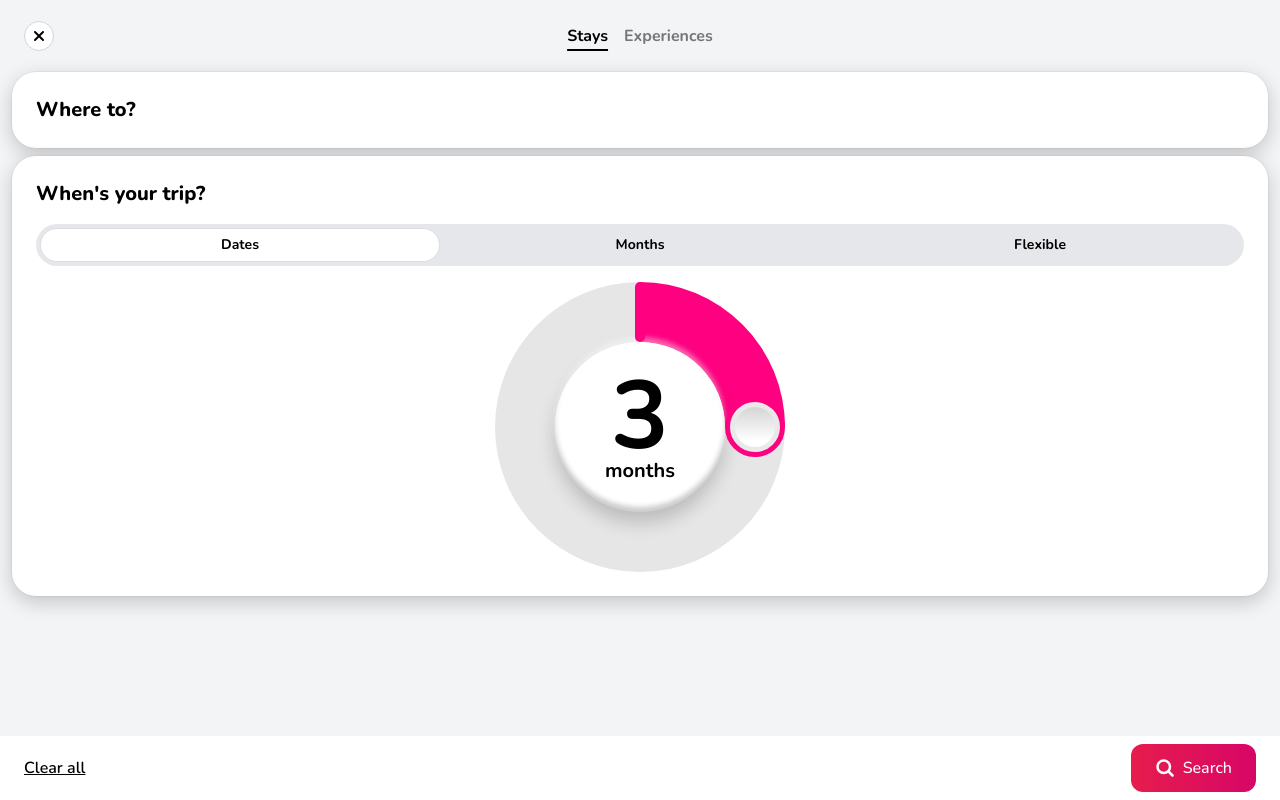
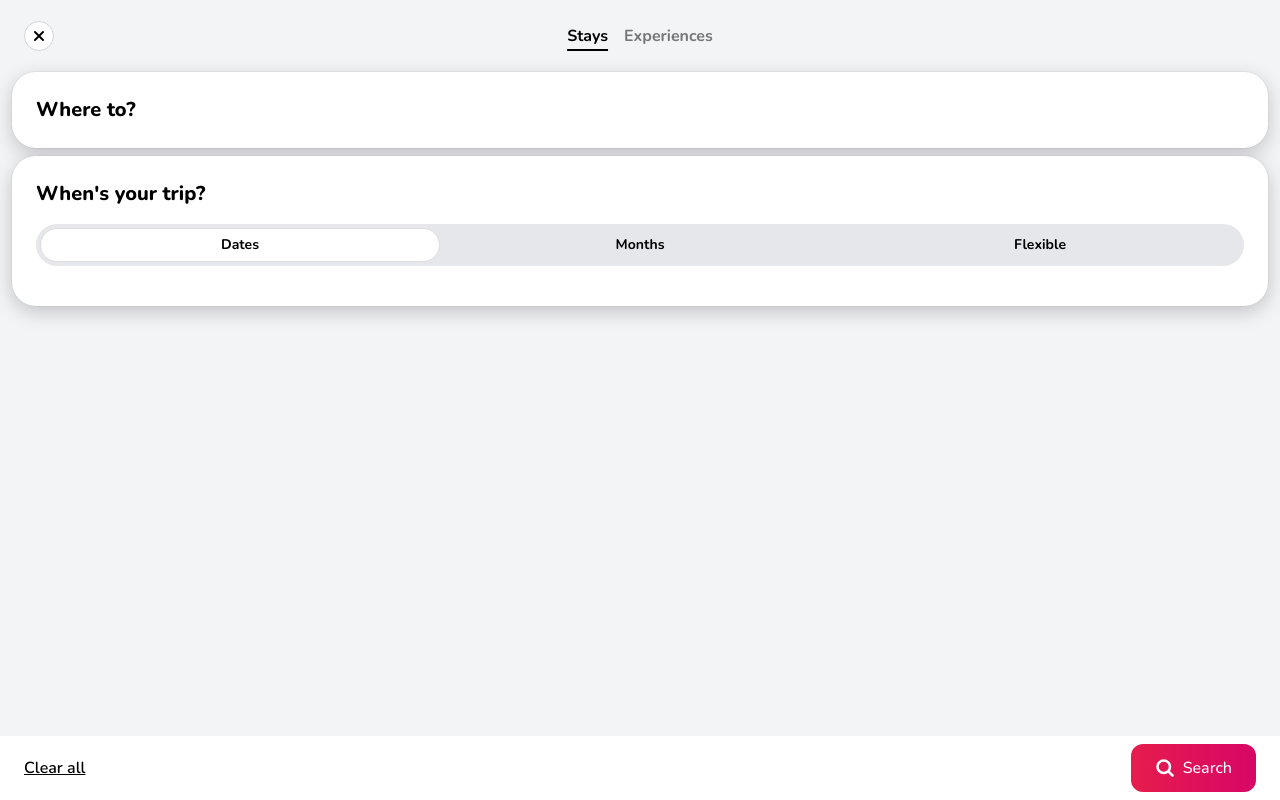
Before and after one commit to FranciscoJavierMartin/airbnb-tailwindcss, a Nuxt app: page / in a window 1280 px wide. Built offline with nearby package versions, Linux system fonts and the light colour scheme.

Commit message:
Update text

```diff
--- a/components/search-modal/when-trip-dates.vue
+++ b/components/search-modal/when-trip-dates.vue
@@ -1,324 +1,3 @@
 <template>
-  <div class="">
-    <div class="relative flex aspect-[1] max-h-[290px] min-h-[230px] mx-auto w-full min-w-[230px] max-w-[290px] flex-shrink-0 flex-grow-0 rounded-full">
-      <div ref="wrapper" class="input-range--circular">
-        <div class="input-range__text">
-          <div class="font-bold text-8xl">{{ value }}</div>
-          <div class="-mt-2 text-xl font-bold">{{ monthText }}</div>
-        </div>
-        <output
-          ref="output"
-          class="input-range--circular-output"
-          tabindex="0"
-          @keydown.prevent="updateValue"
-          @pointermove="movePointer"
-        />
-        <input
-          ref="input-range"
-          type="range"
-          class="input-range"
-          min="1"
-          max="12"
-          step="1"
-          data-range="circular"
-          hidden
-          v-model="value"
-        />
-      </div>
-    </div>
-  </div>
+  <div class=""></div>
 </template>
-
-<script setup lang="ts">
-import { ref, useTemplateRef, reactive, computed } from 'vue';
-
-type Settings = {
-  offset: number;
-  varThumb: string;
-};
-
-const defaultSettings: Settings = {
-  offset: -90,
-  varThumb: '--rng-thumb-w',
-};
-
-const inputRangeElement = useTemplateRef<HTMLInputElement>('input-range');
-const outputElement = useTemplateRef<HTMLOutputElement>('output');
-const wrapperElement = useTemplateRef<HTMLDivElement>('wrapper');
-const settings: Settings & DOMStringMap = defaultSettings as any;
-const center = reactive<{ x: number; y: number }>({ x: 0, y: 0 });
-const value = ref<number>(3);
-const monthText = computed<string>(() =>
-  value.value > 1 ? 'months' : 'month',
-);
-
-function stringToType(obj: DOMStringMap): DOMStringMap {
-  const object = Object.assign({}, obj);
-  Object.keys(object).forEach((key) => {
-    if (typeof object[key] === 'string' && object[key].charAt(0) === ':') {
-      object[key] = JSON.parse(object[key].slice(1));
-    }
-  });
-  return object;
-}
-
-function uuid(): string {
-  return (([1e7] as any) + -1e3 + -4e3 + -8e3 + -1e11).replace(
-    /[018]/g,
-    (c: number) => {
-      return (
-        c ^
-        (crypto.getRandomValues(new Uint8Array(1))[0] & (15 >> (c / 4)))
-      ).toString(16);
-    },
-  );
-}
-
-function rotate(x: number, y: number): number {
-  return (Math.atan2(y - center.y, x - center.x) * 180) / Math.PI;
-}
-
-function setCenter(): void {
-  const rect = wrapperElement.value!.getBoundingClientRect();
-  center.x = rect.left + rect.width / 2;
-  center.y = rect.top + rect.height / 2;
-}
-
-function updateCircle(start: number = 0): void {
-  let angle: number = start;
-  let rad: number =
-    360 /
-    (parseInt(inputRangeElement.value!.max, 10) -
-      parseInt(inputRangeElement.value!.min, 10));
-  let end: number = angle - settings.offset;
-
-  if (end < 0) {
-    end = end + 360;
-  }
-
-  if (start) {
-    inputRangeElement.value!.value = Math.ceil(end / rad).toString();
-  }
-
-  wrapperElement.value!.dataset.value = inputRangeElement.value?.value;
-  value.value = parseInt(inputRangeElement.value!.value, 10);
-  wrapperElement.value?.style.setProperty('--angle', `${angle}deg`);
-  wrapperElement.value?.style.setProperty('--gradient-end', `${end}deg`);
-}
-
-function movePointer(event: PointerEvent): void {
-  updateCircle(rotate(event.pageX, event.pageY));
-}
-
-function updateValue(event: KeyboardEvent): void {
-  switch (event.key) {
-    case 'ArrowLeft':
-    case 'ArrowDown':
-      inputRangeElement.value?.stepDown();
-      updateCircle();
-      break;
-    case 'ArrowRight':
-    case 'ArrowUp':
-      inputRangeElement.value?.stepUp();
-      updateCircle();
-      break;
-    default:
-      break;
-  }
-}
-
-onMounted(() => {
-  Object.assign(settings, stringToType(inputRangeElement.value!.dataset));
-  inputRangeElement.value!.id = uuid();
-  (outputElement.value as any).for = inputRangeElement.value!.id;
-  wrapperElement.value!.style.setProperty(
-    settings.varThumb,
-    getComputedStyle(inputRangeElement.value!).getPropertyValue(
-      settings.varThumb,
-    ),
-  );
-
-  setCenter();
-  updateCircle();
-});
-</script>
-
-<style lang="css" scoped>
-.input-range {
-  --rng-bdrs: 0.375rem;
-  --rng-h: 0.75rem;
-  --rng-m: 2rem 0;
-  --rng-w: 100%;
-  --rng-label-c: #333;
-  --rng-label-fz: 0.75rem;
-  --rng-label-off: 0.25rem;
-  --rng-thumb-bdrs: 50%;
-  --rng-thumb-bxsh: none;
-  --rng-thumb-bgc: #0960a5;
-  --rng-thumb-h: 2rem;
-  --rng-thumb-w: 2rem;
-  --rng-thumb-z: 1;
-
-  border-radius: var(--rng-bdrs);
-  height: var(--rng-h);
-  margin: var(--rng-m);
-  outline: none;
-  width: var(--rng-w);
-
-  @apply relative box-border appearance-none;
-
-  /*
-  =====
-  THUMB
-  =====
-  */
-  &::-moz-range-thumb {
-    color: #000;
-  }
-
-  &::-moz-range-thumb,
-  &::-webkit-slider-thumb {
-    background-color: var(--rng-thumb-bgc);
-    border-radius: var(--rng-thumb-bdrs);
-    box-shadow: var(--rng-thumb-bxsh);
-    cursor: ew-resize;
-    height: var(--rng-thumb-h);
-    margin-top: calc(0px - ((var(--rng-thumb-h) - var(--rng-h)) / 2));
-    position: relative;
-    width: var(--rng-thumb-w);
-    z-index: var(--rng-thumb-z);
-  }
-
-  /*
-  =====
-  TRACK
-  =====
-  */
-  &::-moz-range-track,
-  &::-webkit-slider-runnable-track {
-    background: transparent;
-    background-size: 100%;
-    border-radius: var(--rng-bdrs);
-    box-sizing: border-box;
-    height: var(--rng-h);
-  }
-
-  &::-webkit-slider-runnable-track,
-  &::-webkit-slider-thumb {
-    -webkit-appearance: none;
-    appearance: none;
-  }
-
-  /*
-  ======
-  LABELS
-  ======
-  */
-  &::after,
-  &::before {
-    color: var(--rng-label-c);
-    font-size: var(--rng-label-fz);
-    line-height: 1;
-    position: absolute;
-    top: calc(var(--rng-h) + var(--rng-label-off));
-    z-index: -1;
-  }
-}
-
-.input-range__text {
-  @apply absolute flex flex-col items-center justify-center text-center;
-  top: calc(var(--circle-size) / 2 - 116px);
-  bottom: calc(var(--circle-size) / 2 - 116px);
-  left: calc(var(--circle-size) / 2 - 116px);
-  right: calc(var(--circle-size) / 2 - 116px);
-}
-
-/*
-========
-CIRCULAR
-========
-*/
-.input-range--circular {
-  --circle-bgc: #fff;
-  --circle-size: 290px;
-  --track-bgc: #e6e6e6;
-  --track-fill: #ff0080;
-  --thumb-size: 60px;
-  --gradient-start: 0deg;
-  --gradient-end: 0deg;
-
-  background: conic-gradient(
-    var(--track-bgc) 0,
-    var(--track-bgc) var(--gradient-start),
-    var(--track-fill) var(--gradient-start),
-    var(--track-fill) var(--gradient-end),
-    var(--track-bgc) var(--gradient-end),
-    var(--track-bgc)
-  );
-  height: var(--circle-size);
-  width: var(--circle-size);
-
-  @apply relative inline-block flex-[1] touch-none rounded-full;
-
-  &::before {
-    background-color: var(--circle-bgc);
-    /* content: attr(data-value) '\A' 'months'; */
-    content: '';
-    line-height: 1;
-    height: calc(var(--circle-size) - (var(--thumb-size) * 2));
-    left: var(--thumb-size);
-    top: var(--thumb-size);
-    width: calc(var(--circle-size) - (var(--thumb-size) * 2));
-    box-shadow:
-      0 -5px 5px rgba(255, 255, 255, 0.4),
-      inset 0 5px 3px rgba(255, 255, 255, 0.8),
-      inset 0 -5px 5px rgba(0, 0, 0, 0.2),
-      0 11px 18px rgba(0, 0, 0, 0.18);
-    /* 0 -20px 30px rgba(255, 255, 255, 0.8); */
-
-    @apply absolute flex items-center justify-center whitespace-pre-wrap rounded-full text-center text-[2rem] font-bold;
-  }
-
-  &::after {
-    background-color: var(--track-fill);
-    content: '';
-    height: var(--thumb-size);
-    left: calc(50% - 5px);
-
-    @apply absolute w-[10px] rounded-[30px];
-  }
-}
-
-.input-range--circular-output {
-  height: var(--thumb-size);
-  margin-top: calc(var(--thumb-size) / -2);
-  transform: rotate(var(--angle));
-  transform-origin: center left;
-
-  @apply absolute left-1/2 top-1/2 z-[1] w-1/2 bg-transparent;
-
-  &::before {
-    border: 5px solid var(--track-fill);
-    box-shadow:
-      0 2px 2px rgba(225, 0, 35, 0.5),
-      inset 0 -1px 2px rgba(0, 0, 0, 0.35),
-      inset 0 2px 2px #ffffff;
-    box-shadow: var(--thumb-bxsh, none);
-    content: '';
-    height: var(--thumb-size);
-    width: var(--thumb-size);
-
-    @apply absolute right-0 box-border inline-block cursor-grab rounded-full bg-[#e9e9e9];
-  }
-
-  &::after {
-    content: '';
-    background: linear-gradient(180deg, #d5d5d5 0%, #ffffff 83.75%);
-    width: calc(var(--thumb-size) - 20px);
-    height: calc(var(--thumb-size) - 20px);
-    box-shadow: var(--thumb-bxsh, none);
-
-    @apply absolute right-[10px] top-[10px] box-border inline-block cursor-grab rounded-full;
-  }
-}
-</style>
--- a/components/search-modal/when-trip-months.vue
+++ b/components/search-modal/when-trip-months.vue
@@ -5,14 +5,14 @@
     >
       <div ref="wrapper" class="input-range--circular">
         <div class="input-range__text">
-          <div class="font-bold text-8xl">{{ value }}</div>
+          <div class="font-bold text-8xl">{{ months }}</div>
           <div class="-mt-2 text-xl font-bold">{{ monthText }}</div>
         </div>
         <output
           ref="output"
           class="input-range--circular-output"
           tabindex="0"
-          @keydown.prevent="updateValue"
+          @keydown.prevent="updateMonth"
           @pointermove="movePointer"
         />
         <input
@@ -24,13 +24,23 @@
           step="1"
           data-range="circular"
           hidden
-          v-model="value"
+          v-model="months"
         />
       </div>
     </div>
-    <div class="mt-4 text-sm text-center">
-      From January 1st, 2025 to December 31st, 2025 &middot;
-      <a href="#">Edit</a>
+    <div class="mt-4 text-center text-airbnb-gray-dark">
+      <a
+        href="#"
+        class="font-medium text-primary underline underline-offset-[6px]"
+      >
+        {{ startDate }}
+      </a>
+      to
+      <a
+        href="#"
+        class="font-medium text-primary underline underline-offset-[6px]"
+        >{{ endDate }}
+      </a>
     </div>
   </div>
 </template>
@@ -53,10 +63,54 @@ const outputElement = useTemplateRef<HTMLOutputElement>('output');
 const wrapperElement = useTemplateRef<HTMLDivElement>('wrapper');
 const settings: Settings & DOMStringMap = defaultSettings as any;
 const center = reactive<{ x: number; y: number }>({ x: 0, y: 0 });
-const value = ref<number>(3);
+const months = ref<number>(3);
 const monthText = computed<string>(() =>
-  value.value > 1 ? 'months' : 'month',
+  months.value > 1 ? 'months' : 'month',
 );
+const startDate = computed<string>(() => {
+  return getDateString(getDate(1));
+});
+const endDate = computed<string>(() => {
+  return getDateString(getDate(months.value));
+});
+
+function getDate(nextMonthOffset: number): Date {
+  const date = new Date();
+  let nextMonth: number = date.getMonth();
+  date.setDate(1);
+
+  let fullYear: number = date.getFullYear();
+
+  if (nextMonth > 11) {
+    nextMonth = 0;
+    fullYear += 1;
+  }
+
+  date.setMonth(nextMonth + nextMonthOffset);
+  date.setFullYear(fullYear);
+
+  return date;
+}
+
+function getDateString(date: Date): string {
+  const dayOfWeel = ['Mon', 'Tue', 'Wed', 'Thu', 'Fri', 'Sat', 'Sun'];
+  const month = [
+    'Jan',
+    'Feb',
+    'Mar',
+    'Apr',
+    'May',
+    'Jun',
+    'Jul',
+    'Aug',
+    'Sep',
+    'Oct',
+    'Nov',
+    'Dec',
+  ];
+
+  return `${dayOfWeel[date.getDay()]}, ${month[date.getMonth()]} ${date.getDate()}`;
+}
 
 function stringToType(obj: DOMStringMap): DOMStringMap {
   const object = Object.assign({}, obj);
@@ -107,7 +161,7 @@ function updateCircle(start: number = 0): void {
   }
 
   wrapperElement.value!.dataset.value = inputRangeElement.value?.value;
-  value.value = parseInt(inputRangeElement.value!.value, 10);
+  months.value = parseInt(inputRangeElement.value!.value, 10);
   wrapperElement.value?.style.setProperty('--angle', `${angle}deg`);
   wrapperElement.value?.style.setProperty('--gradient-end', `${end}deg`);
 }
@@ -116,7 +170,7 @@ function movePointer(event: PointerEvent): void {
   updateCircle(rotate(event.pageX, event.pageY));
 }
 
-function updateValue(event: KeyboardEvent): void {
+function updateMonth(event: KeyboardEvent): void {
   switch (event.key) {
     case 'ArrowLeft':
     case 'ArrowDown':
```
